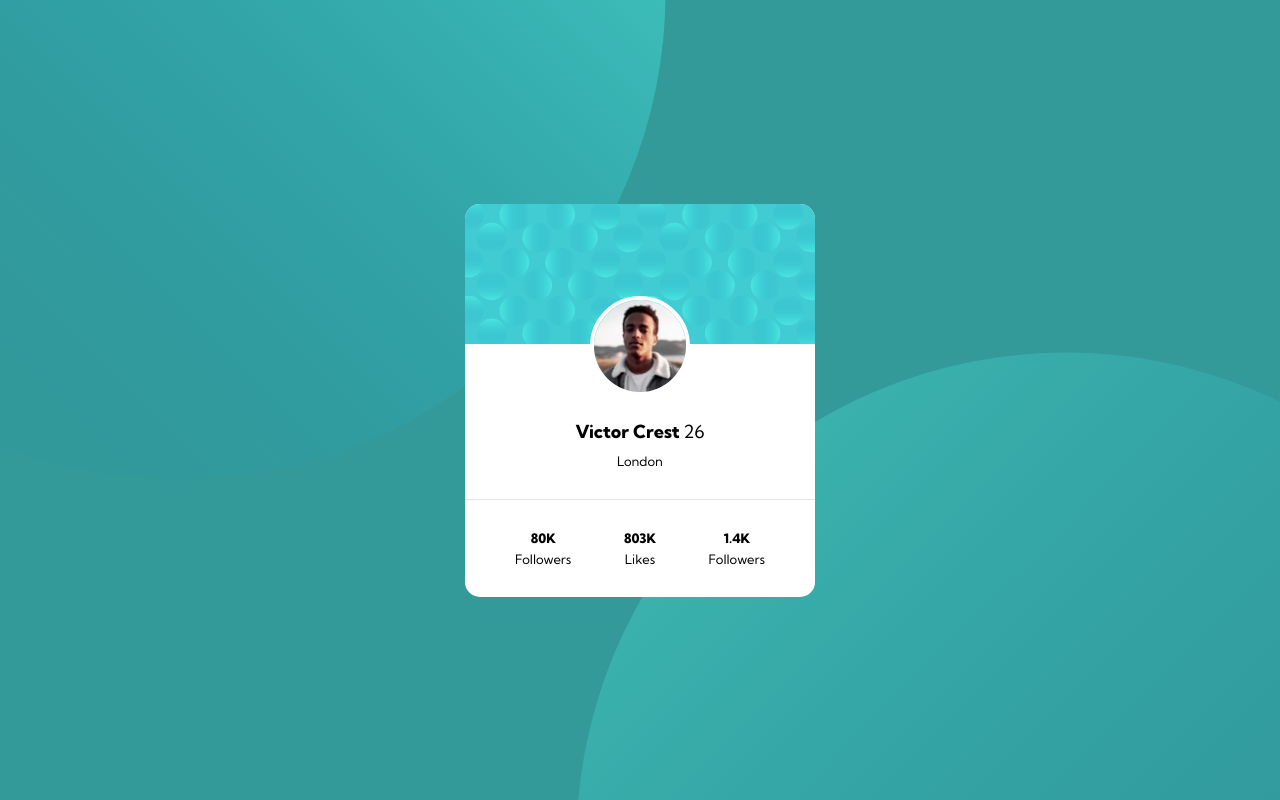
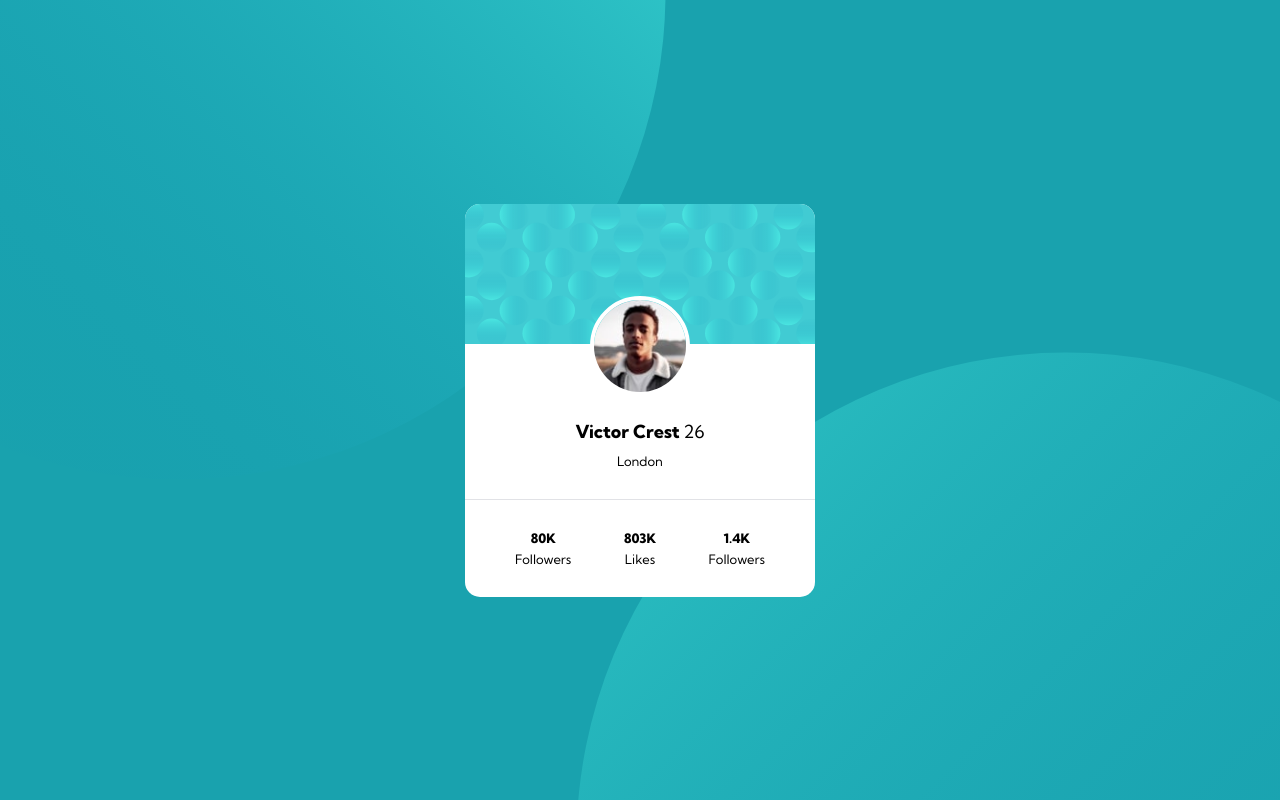
Before and after one commit to RafaelaMicaela/profile-card, a React (Create React App) app: page / in a window 1280 px wide. Built offline with nearby package versions, Linux system fonts and the light colour scheme.

Commit message:
update color

```diff
--- a/src/styles/global.js
+++ b/src/styles/global.js
@@ -25,6 +25,6 @@ export const GlobalStyle = createGlobalStyle`
         background: url(${imgBackground}),url(${imgBackgroundBottom});
         background-repeat: no-repeat, no-repeat;
         background-position: right 48vw bottom 40vh, left 45vw top 44vh;
-        background-color: #339999;
+        background-color: hsl(185, 75%, 39%);
     }
 `;
```
